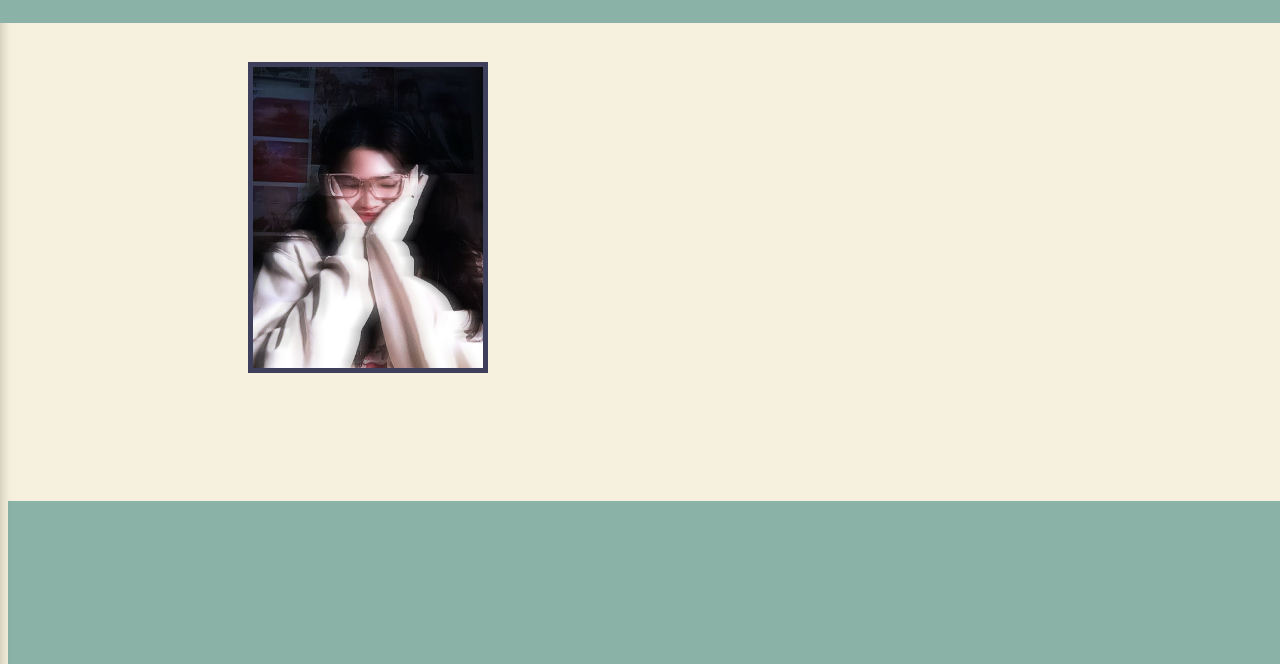
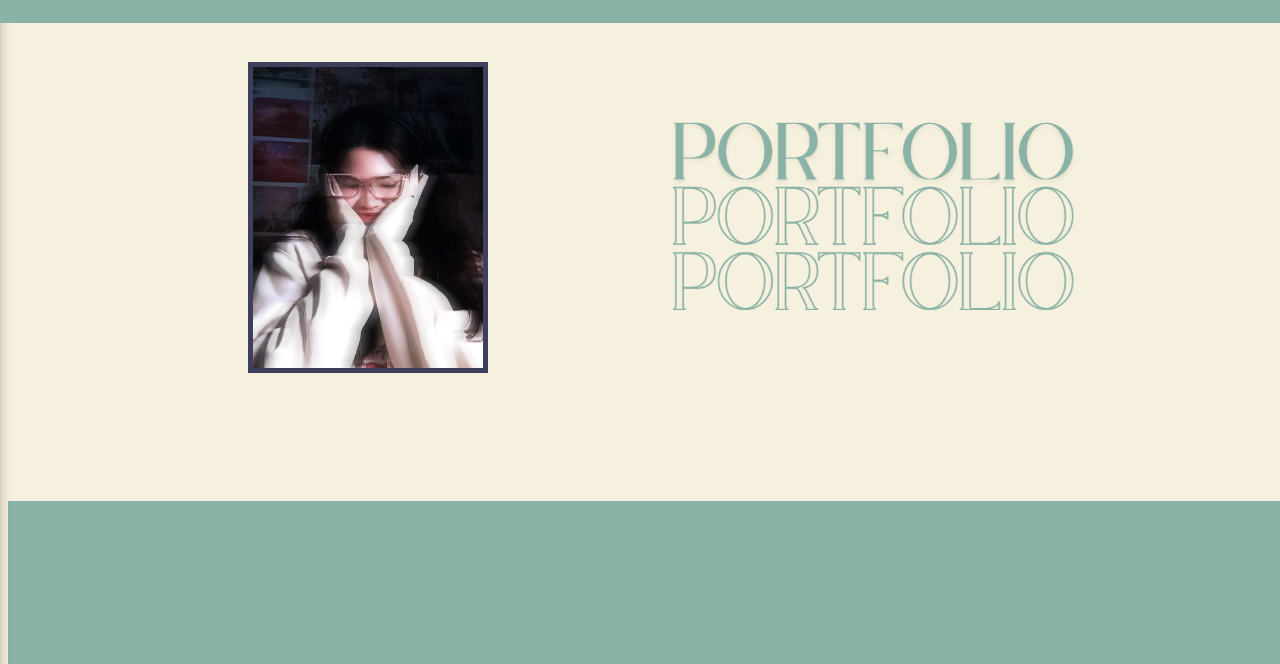
Before and after one commit to v4lyn/Portfolio, a plain HTML site: page index.html in a window 1280 px wide. Shown: the part 100-764 px from the top of the page. Drawn offline with Linux system fonts and the light colour scheme.

Commit message:
Update styles.css

```diff
--- a/styles.css
+++ b/styles.css
@@ -152,7 +152,7 @@ nav ul li a:hover {
     position: relative;
     text-align: center;
     padding: 3% 0 5%;
-    background-image: url(/MidtermExam/images/home.png);
+    background-image: url(images/home.png);
     background-position: 50% center;
     background-size: 68%;
     background-repeat: no-repeat;
```
